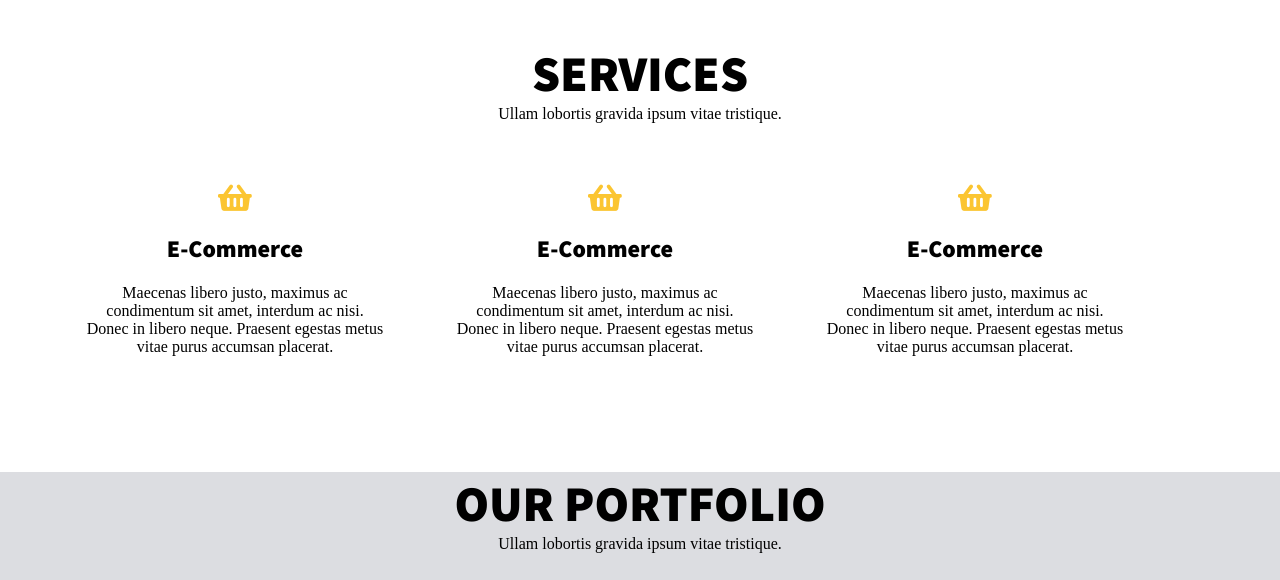
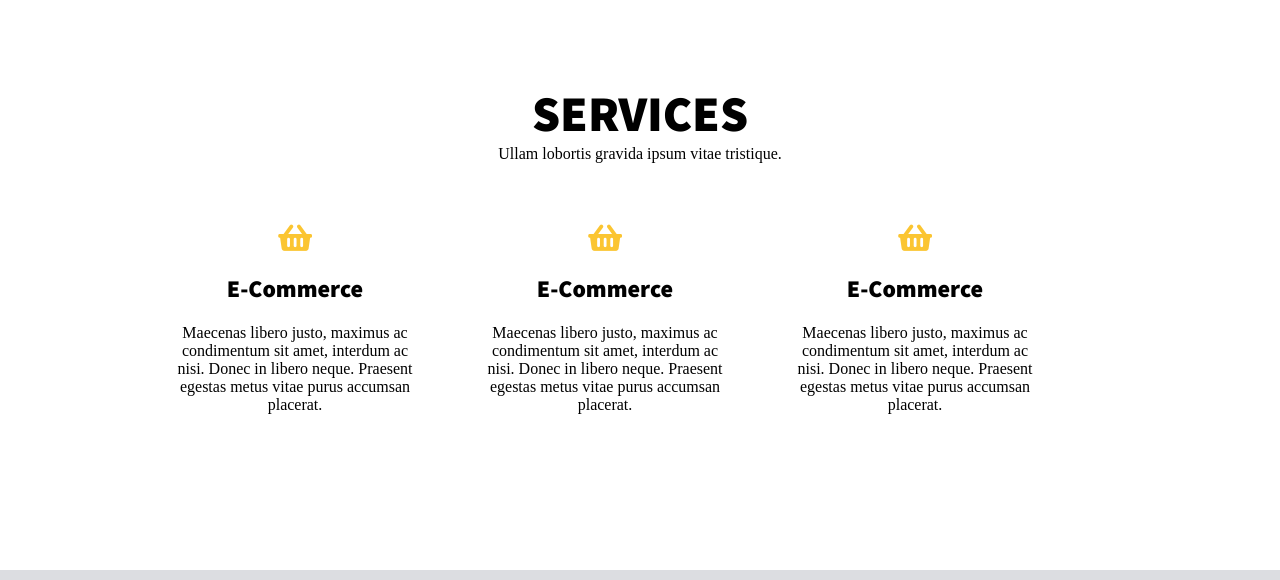
Before and after one commit to AnGroCodes/project-task, a website: page index.html in a window 1280 px wide. Shown: the part 802-1382 px from the top of the page. Drawn offline with nearby package versions, Linux system fonts and the light colour scheme; files that its build step writes are made by us from their sources; a web font is replaced by a local one.

Commit message:
fix margins and padding in services section

```diff
--- a/sass/style.scss
+++ b/sass/style.scss
@@ -7,7 +7,7 @@
 .section-title {
     font-size: 50px;
     font-family: 'Source Sans Pro', sans-serif;
-    margin: 40px 0 0 0;
+    margin: 80px 0 0 0;
 }
 body {
     margin: 0;
@@ -101,6 +101,10 @@ a {
 
 /*SERVICES*/
 
+.services {
+    margin: 40px;
+    padding: 0 50px;
+}
 .service-box {
     float: left;
     width: 33.33%;
```
